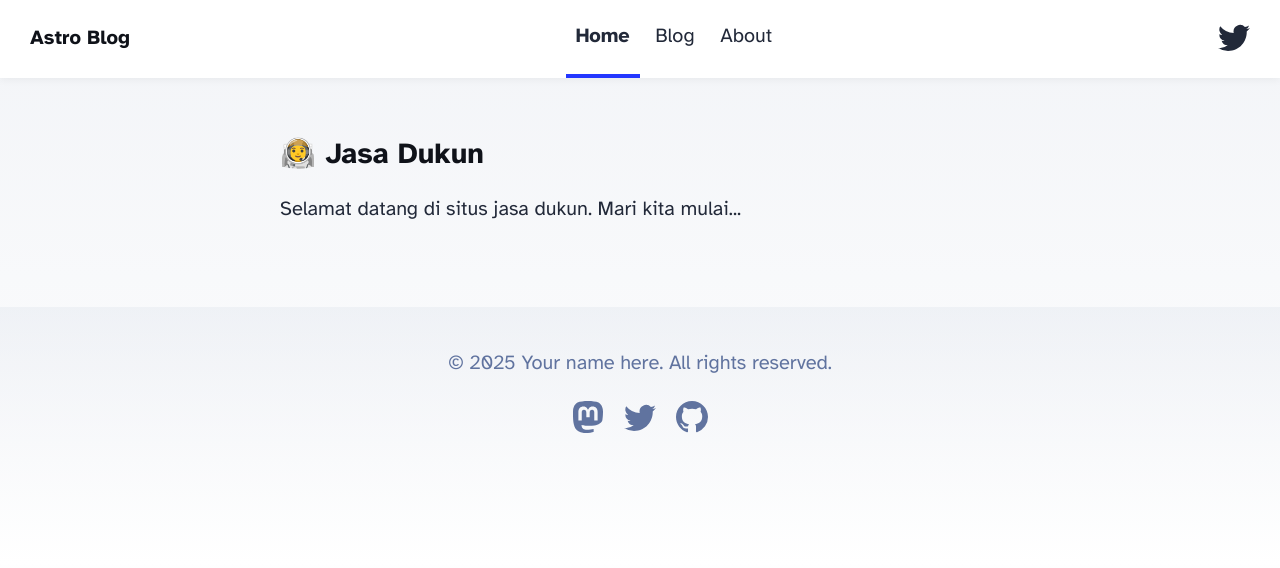
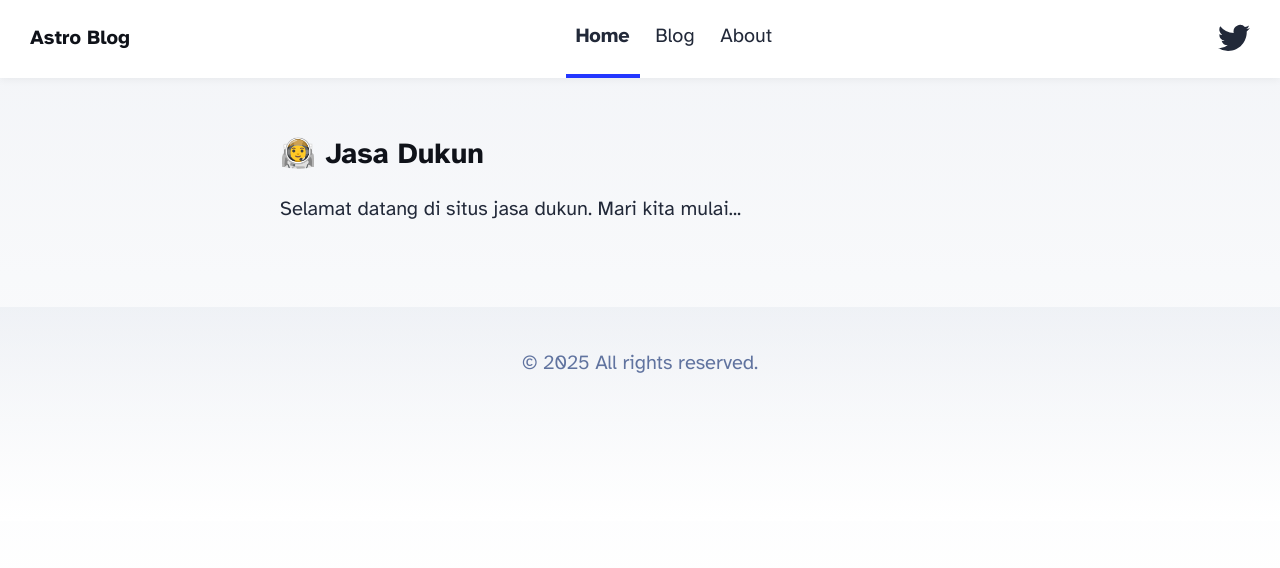
Before and after one commit to animalpsychic/jasad, an Astro site: page / in a window 1280 px wide. Built offline with nearby package versions, Linux system fonts and the light colour scheme; Astro itself is replaced by a stand-in of ours.

Commit message:
Update Footer.astro

```diff
--- a/src/components/Footer.astro
+++ b/src/components/Footer.astro
@@ -3,40 +3,9 @@ const today = new Date();
 ---
 
 <footer>
-	&copy; {today.getFullYear()} Your name here. All rights reserved.
+	&copy; {today.getFullYear()} All rights reserved.
 	<div class="social-links">
-		<a href="https://m.webtoo.ls/@astro" target="_blank">
-			<span class="sr-only">Follow Astro on Mastodon</span>
-			<svg
-				viewBox="0 0 16 16"
-				aria-hidden="true"
-				width="32"
-				height="32"
-				astro-icon="social/mastodon"
-				><path
-					fill="currentColor"
-					d="M11.19 12.195c2.016-.24 3.77-1.475 3.99-2.603.348-1.778.32-4.339.32-4.339 0-3.47-2.286-4.488-2.286-4.488C12.062.238 10.083.017 8.027 0h-.05C5.92.017 3.942.238 2.79.765c0 0-2.285 1.017-2.285 4.488l-.002.662c-.004.64-.007 1.35.011 2.091.083 3.394.626 6.74 3.78 7.57 1.454.383 2.703.463 3.709.408 1.823-.1 2.847-.647 2.847-.647l-.06-1.317s-1.303.41-2.767.36c-1.45-.05-2.98-.156-3.215-1.928a3.614 3.614 0 0 1-.033-.496s1.424.346 3.228.428c1.103.05 2.137-.064 3.188-.189zm1.613-2.47H11.13v-4.08c0-.859-.364-1.295-1.091-1.295-.804 0-1.207.517-1.207 1.541v2.233H7.168V5.89c0-1.024-.403-1.541-1.207-1.541-.727 0-1.091.436-1.091 1.296v4.079H3.197V5.522c0-.859.22-1.541.66-2.046.456-.505 1.052-.764 1.793-.764.856 0 1.504.328 1.933.983L8 4.39l.417-.695c.429-.655 1.077-.983 1.934-.983.74 0 1.336.259 1.791.764.442.505.661 1.187.661 2.046v4.203z"
-				></path></svg
-			>
-		</a>
-		<a href="https://twitter.com/astrodotbuild" target="_blank">
-			<span class="sr-only">Follow Astro on Twitter</span>
-			<svg viewBox="0 0 16 16" aria-hidden="true" width="32" height="32" astro-icon="social/twitter"
-				><path
-					fill="currentColor"
-					d="M5.026 15c6.038 0 9.341-5.003 9.341-9.334 0-.14 0-.282-.006-.422A6.685 6.685 0 0 0 16 3.542a6.658 6.658 0 0 1-1.889.518 3.301 3.301 0 0 0 1.447-1.817 6.533 6.533 0 0 1-2.087.793A3.286 3.286 0 0 0 7.875 6.03a9.325 9.325 0 0 1-6.767-3.429 3.289 3.289 0 0 0 1.018 4.382A3.323 3.323 0 0 1 .64 6.575v.045a3.288 3.288 0 0 0 2.632 3.218 3.203 3.203 0 0 1-.865.115 3.23 3.23 0 0 1-.614-.057 3.283 3.283 0 0 0 3.067 2.277A6.588 6.588 0 0 1 .78 13.58a6.32 6.32 0 0 1-.78-.045A9.344 9.344 0 0 0 5.026 15z"
-				></path></svg
-			>
-		</a>
-		<a href="https://github.com/withastro/astro" target="_blank">
-			<span class="sr-only">Go to Astro's GitHub repo</span>
-			<svg viewBox="0 0 16 16" aria-hidden="true" width="32" height="32" astro-icon="social/github"
-				><path
-					fill="currentColor"
-					d="M8 0C3.58 0 0 3.58 0 8c0 3.54 2.29 6.53 5.47 7.59.4.07.55-.17.55-.38 0-.19-.01-.82-.01-1.49-2.01.37-2.53-.49-2.69-.94-.09-.23-.48-.94-.82-1.13-.28-.15-.68-.52-.01-.53.63-.01 1.08.58 1.23.82.72 1.21 1.87.87 2.33.66.07-.52.28-.87.51-1.07-1.78-.2-3.64-.89-3.64-3.95 0-.87.31-1.59.82-2.15-.08-.2-.36-1.02.08-2.12 0 0 .67-.21 2.2.82.64-.18 1.32-.27 2-.27.68 0 1.36.09 2 .27 1.53-1.04 2.2-.82 2.2-.82.44 1.1.16 1.92.08 2.12.51.56.82 1.27.82 2.15 0 3.07-1.87 3.75-3.65 3.95.29.25.54.73.54 1.48 0 1.07-.01 1.93-.01 2.2 0 .21.15.46.55.38A8.012 8.012 0 0 0 16 8c0-4.42-3.58-8-8-8z"
-				></path></svg
-			>
-		</a>
+
 	</div>
 </footer>
 <style>
```
